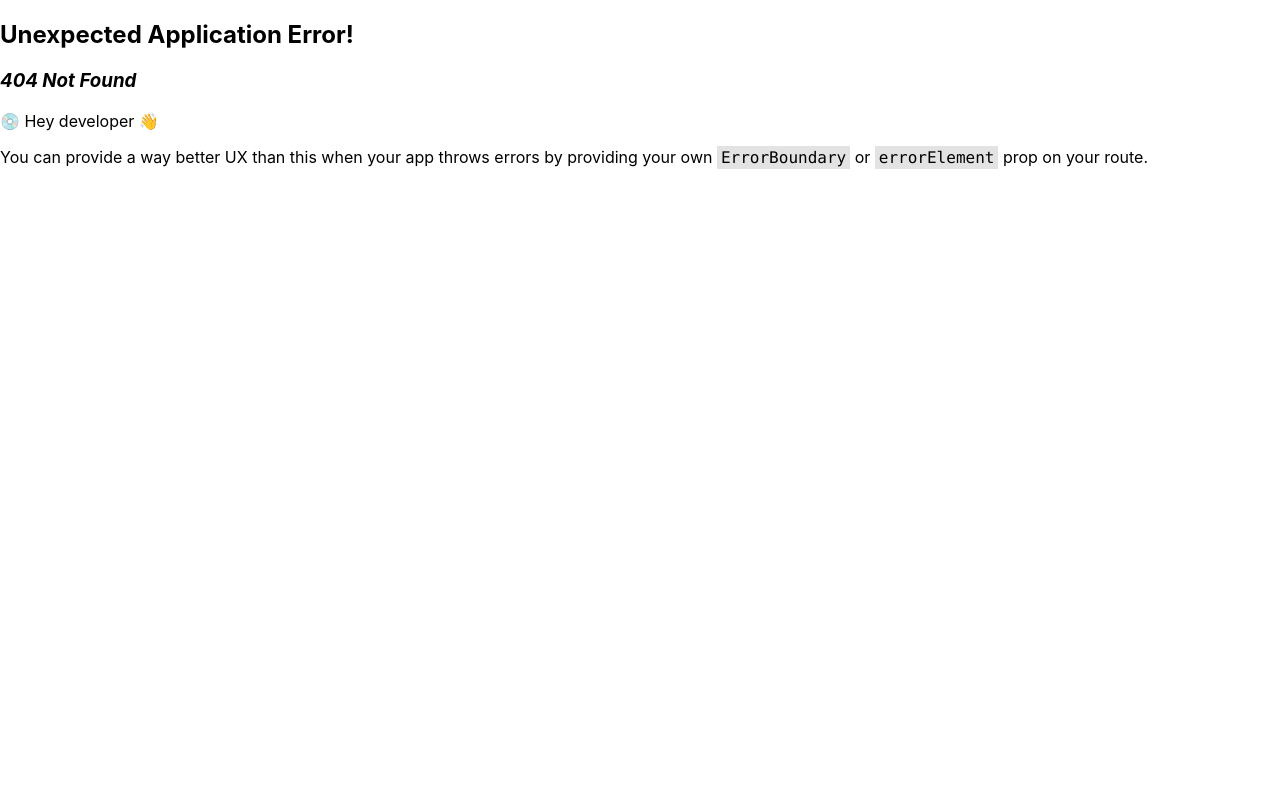
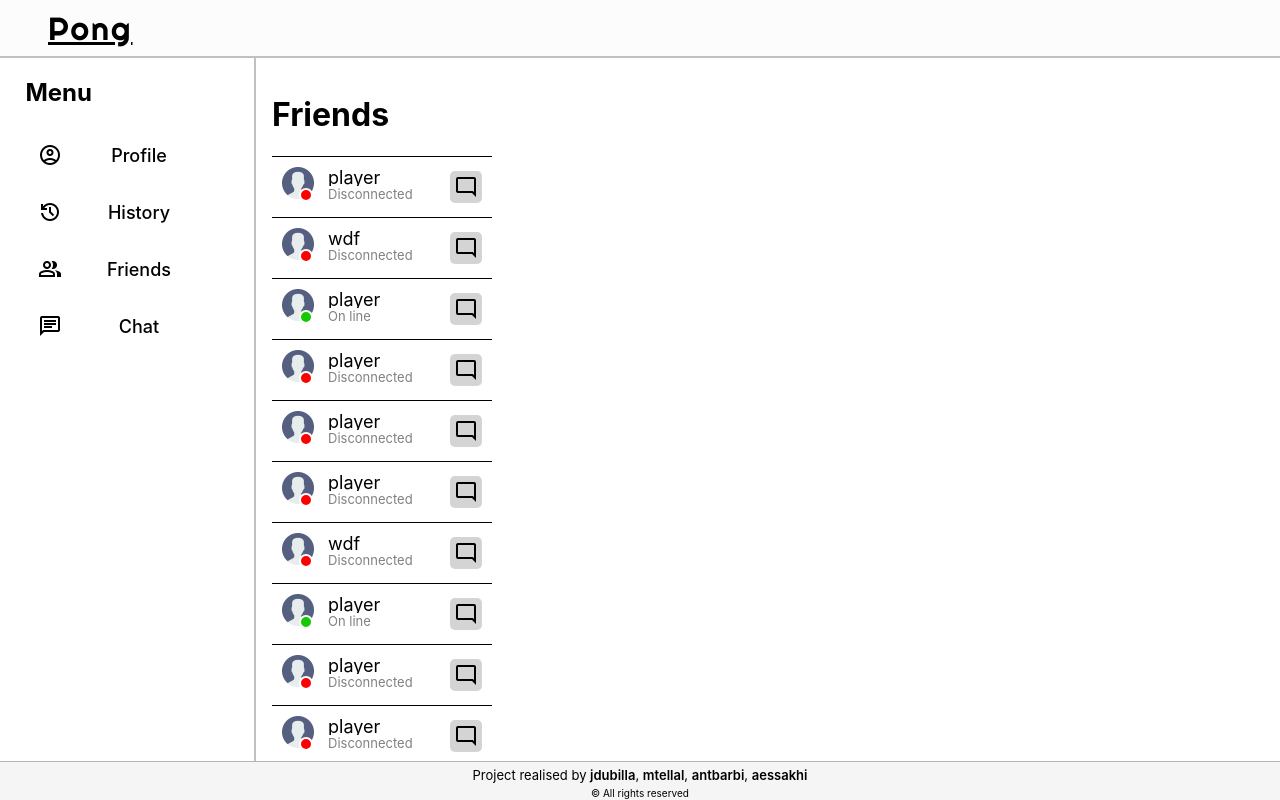
Before and after one commit to mtellal/ft_transcendence, a React (Create React App) app: page /friends in a window 1280 px wide. Before the commit this address had no page. Built offline with nearby package versions, Linux system fonts and the light colour scheme.

Commit message:
history + friends pages

```diff
--- a/src/App.js
+++ b/src/App.js
@@ -4,9 +4,9 @@ import { Outlet, useLocation } from 'react-router-dom';
 import './App.css';
 
 import Footer from './components/Footer';
-import Game from './components/Game';
 import Header from './components/Header'
 import Sidebar from './components/SideBar';
+import LaunchGame from './components/Game';
 
 function App() {
 
@@ -16,7 +16,7 @@ function App() {
     <div className="App" >
       <Header />
       <Sidebar />
-      {location.pathname !== "/profile" && <Game launch={false} />}
+      {(location.pathname === "/game" || location.pathname === "/" )&& <LaunchGame />}
       <Footer />
       <Outlet />
     </div>
--- a/src/components/Game.js
+++ b/src/components/Game.js
@@ -2,10 +2,12 @@ import React, { useEffect } from "react";
 
 import '../styles/Game.css'
 
+
+
 let up;
 let down;
 
-export default function Game(props)
+function Game(props)
 {
     const canvasRef = React.useRef();
     const animationID = React.useRef(0);
@@ -249,9 +251,31 @@ export default function Game(props)
                 onKeyUp={handleKeyUp}
                 onKeyDown={handleKeyDown}
                 tabIndex="0"
-            >
+                >
 
             </canvas>
         </div>
     )
 }
+
+function PlayPage(props)
+{
+    return (
+        <div className="play-page">
+            <button onClick={props.click} className="play-button">Play</button>
+        </div>
+    )
+}
+
+
+export default function LaunchGame()
+{
+    const [play, setPlay] = React.useState(false);
+
+    return (
+        <>
+            <Game launch={play}/>
+            {!play && <PlayPage click={() => setPlay(true)} />}
+        </>
+    )
+}
--- /dev/null
+++ b/src/routes/Friends.js
@@ -0,0 +1,111 @@
+import React from "react";
+
+import '../styles/Friends.css'
+
+import img from '../images/user.png'
+
+function Friend(props)
+{
+    return (
+        <div className="friend">
+
+            <div className="infos-div" >
+                <img className="friend-image" src={img} />
+                <div
+                    className="firend-icon-status"
+                    style={props.connected ? {backgroundColor:"#14CA00"} : null}
+                />
+                <div className="friend-infos">
+                    <p className="username" >{props.username}</p>
+                    <p className="friend-status">
+                        {props.connected ? "On line" : "Disconnected" }
+                    </p>
+                </div>
+            </div>
+
+            <div className="friend-actions">
+                <span class="material-symbols-outlined">
+                    mode_comment
+                </span>
+            </div>
+
+        </div>
+    )
+}
+
+export default function Friends()
+{
+    const exampleFriends = [
+        {
+            username: "player",
+            connected: false
+        },
+        {
+            username: "wdf",
+            connected: false
+        },
+        {
+            username: "player",
+            connected: true
+        },
+        {
+            username: "player",
+            connected: false
+        },
+        {
+            username: "player",
+            connected: false
+        },
+        {
+            username: "player",
+            connected: false
+        },
+        {
+            username: "wdf",
+            connected: false
+        },
+        {
+            username: "player",
+            connected: true
+        },
+        {
+            username: "player",
+            connected: false
+        },
+        {
+            username: "player",
+            connected: false
+        },
+        {
+            username: "player",
+            connected: false
+        },
+        {
+            username: "wdf",
+            connected: false
+        },
+        {
+            username: "player",
+            connected: true
+        },
+        {
+            username: "player",
+            connected: false
+        },
+        {
+            username: "player",
+            connected: false
+        },
+    ]
+
+    const friendsList = exampleFriends.map(e => (
+        <Friend username={e.username} connected={e.connected} />
+    ))
+
+    return (
+        <div className="friends">
+            <h1>Friends</h1>
+            {friendsList}
+        </div>
+    )
+}
--- /dev/null
+++ b/src/routes/History.js
@@ -0,0 +1,128 @@
+import React from "react";
+
+import '../styles/Profile.css'
+
+import '../styles/History.css'
+
+function MatchHistory(props)
+{
+
+    const winStyle = {
+        backgroundColor: '#DCFFD4',
+        border: "1px solid green"
+    }
+
+    const loseStyle = {
+        backgroundColor: '#FFD4D4',
+        border: "1px solid red"
+    }
+
+    function scoreStyle()
+    {
+        if (props.score1 === props.score2)
+            return ;
+        if (props.score1 > props.score2)
+            return (winStyle)
+        else
+            return (loseStyle)
+    }
+
+    return (
+        <div
+            className="match-div"
+            style={scoreStyle()}
+        >
+            <h3 className="player-name" >{props.player1}</h3>
+            <h1 className="score" >
+                {props.score1} -  {props.score2}
+            </h1>
+            <h3 className="player-name" >{props.player2}</h3>
+        </div>
+    )
+}
+
+function generateScore(max)
+{
+    return (Math.floor(Math.random() * max))
+}
+
+export default function History(props)
+{
+
+    const exampleScores = [
+        {
+            player1: "faker",
+            score1: generateScore(20),
+            score2: generateScore(20),
+            player2: "federer",
+        },
+        {
+            player1: "joueur1",
+            score1: generateScore(20),
+            score2: generateScore(20),
+            player2: "joueur2",
+        },
+        {
+            player1: "joueur1",
+            score1: generateScore(20),
+            score2: generateScore(20),
+            player2: "joueur2",
+        },
+        {
+            player1: "joueur1",
+            score1: generateScore(20),
+            score2: generateScore(20),
+            player2: "joueur2",
+        },
+        {
+            player1: "joueur1",
+            score1: generateScore(20),
+            score2: generateScore(20),
+            player2: "joueur2",
+        },
+        {
+            player1: "joueur1",
+            score1: generateScore(20),
+            score2: generateScore(20),
+            player2: "joueur2",
+        },
+        {
+            player1: "joueur1",
+            score1: generateScore(20),
+            score2: generateScore(20),
+            player2: "joueur2",
+        },
+        {
+            player1: "joueur1",
+            score1: generateScore(20),
+            score2: generateScore(20),
+            player2: "joueur2",
+        },
+        {
+            player1: "joueur1",
+            score1: 10,
+            score2: 10,
+            player2: "joueur2",
+        }
+    ]
+
+    const listHistory = exampleScores.map(e => {
+        return (
+            <MatchHistory
+                player1={e.player1}
+                score1={e.score1}
+                score2={e.score2}
+                player2={e.player2}
+            />
+        )
+    })
+
+
+    return (
+        <div className="history">
+            <h1>History</h1>
+            {listHistory.length === 0 && <p>No match found</p>}
+            {listHistory}
+        </div>
+    )
+}
--- a/src/components/Profile.js
+++ b/src/routes/Profile.js
@@ -65,6 +65,11 @@ function ProfilePicture()
         setImg(URL.createObjectURL(e.target.files[0]));
     }
 
+    function disconnect()
+    {
+        console.log("ProfilePicture: disconnection")
+    }
+
     return (
         <div className="profile-picture-container">
             <img className="profile-picture" src={img} />
@@ -78,6 +83,12 @@ function ProfilePicture()
                     onChange={editProfilePicture}
                 />
             </form>
+            <button
+                className="profile-picture-button"
+                onClick={disconnect}
+            >
+                Disconnect
+            </button>
         </div>
     )
 }
--- /dev/null
+++ b/src/styles/Friends.css
@@ -0,0 +1,87 @@
+.friends
+{
+    background-color: rgb(255, 255, 255);
+    grid-column: 5 / -1;
+    grid-row: 2 / span 18;
+    margin: 0;
+    padding: 2vh 2vh;
+    display: flex;
+    flex-direction: column;
+    overflow-y: scroll;
+}
+
+.friend
+{
+    height: 5vh;
+    display: flex;
+    justify-content: space-between;
+    padding: 10px 10px;
+    border-top: 1px solid black;
+    max-width: 200px;
+}
+
+.infos-div
+{
+    display: flex;
+}
+
+.friend-image
+{
+    height: 80%;
+}
+
+.firend-icon-status
+{
+    border-radius: 50%;
+    background-color: rgb(255, 0, 0);
+    height: 10px;
+    width: 10px;
+    align-self: end;
+    position: relative;
+    top: -5px;
+    left: -15px;
+    border: 2px solid rgb(255, 255, 255);
+}
+
+.friend-infos > p
+{
+    margin: 0;
+}
+
+.friend-infos
+{
+    padding-bottom: 5px;
+    display: flex;
+    flex-direction: column;
+    justify-content: space-around;
+}
+
+.username
+{
+    font-size: large;
+    max-width: 15vw;
+    overflow: hidden;
+}
+
+.friend-status
+{
+    font-size: small;
+    color: grey;
+}
+
+
+.friend-actions
+{
+    background-color: rgb(212, 212, 212);
+    padding: 2% 2%;
+    align-self: center;
+    display: flex;
+    align-items: center;
+    border-radius: 5px;
+    cursor: pointer;
+}
+
+.friend-actions:hover
+{
+    background-color: rgb(189, 186, 186);
+}
--- a/src/styles/Game.css
+++ b/src/styles/Game.css
@@ -34,3 +34,36 @@
     font-size: 200%;
     font-family: 'inter', sans-serif;
 }
+
+
+/* ///////////  PLAY PAGE   ///////// */
+
+.play-page
+{
+    grid-column: 5 / -1;
+    grid-row: 2 / span 18;
+    background-color: rgba(0, 0, 0, 0.7);
+    display: flex;
+    justify-content: center;
+    align-items: center;
+}
+
+.play-button
+{
+    height: 5%;
+    min-height: 20px;
+    width: 7%;
+    min-width: 50px;
+    border-radius: 5px;
+    border: 1px solid black;
+    cursor: pointer;
+    font-family: 'inter', sans-serif;
+    font-size: medium;
+}
+
+.play-button:hover
+{
+    background-color: rgba(0, 0, 0);
+    color: white;
+    border: 1px solid white;
+}
--- /dev/null
+++ b/src/styles/History.css
@@ -0,0 +1,37 @@
+.history
+{
+    background-color: rgb(255, 255, 255);
+    grid-column: 5 / -1;
+    grid-row: 2 / span 18;
+    margin: 0;
+    padding: 5vh 10vh;
+    display: flex;
+    flex-direction: column;
+    overflow-y: scroll;
+}
+
+.match-div
+{
+    padding: 2%;
+    border-radius: 5px;
+    display: flex;
+    align-items: center;
+    margin: 10px 0;
+    max-width: 500px;
+    max-height: 100px;
+    border: 1px solid black;
+    background-color: rgb(218, 218, 218);
+}
+
+.player-name
+{
+    max-width: 50%;
+    overflow: hidden;
+    flex: 4;
+    text-align: center;
+}
+
+.score
+{
+    align-self: center;
+}
--- a/src/styles/Profile.css
+++ b/src/styles/Profile.css
@@ -45,7 +45,7 @@
 
 .profile-infos-button
 {
-    background-color: rgb(255, 242, 227);
+    background-color: rgba(0, 0, 0, 0.1);
     border-radius: 5px;
     border: 1px solid black;
     margin-top: 2%;
@@ -59,9 +59,9 @@
     font-size: small;
 }
 
-.profile-infos-button:active
+.profile-infos-button:hover
 {
-    background-color: rgb(228, 213, 194);
+    background-color: rgba(0, 0, 0, 0.2);
 }
 
 
@@ -100,7 +100,12 @@
     cursor: pointer;
 }
 
-.profil-picture-label:active
+.profil-picture-label:hover
 {
     background-color: rgb(197, 197, 197);
 }
+
+.profile-picture-button
+{
+    cursor: pointer;
+}
```
Also changed, not shown: src/index.js (+11 -1 lines).
